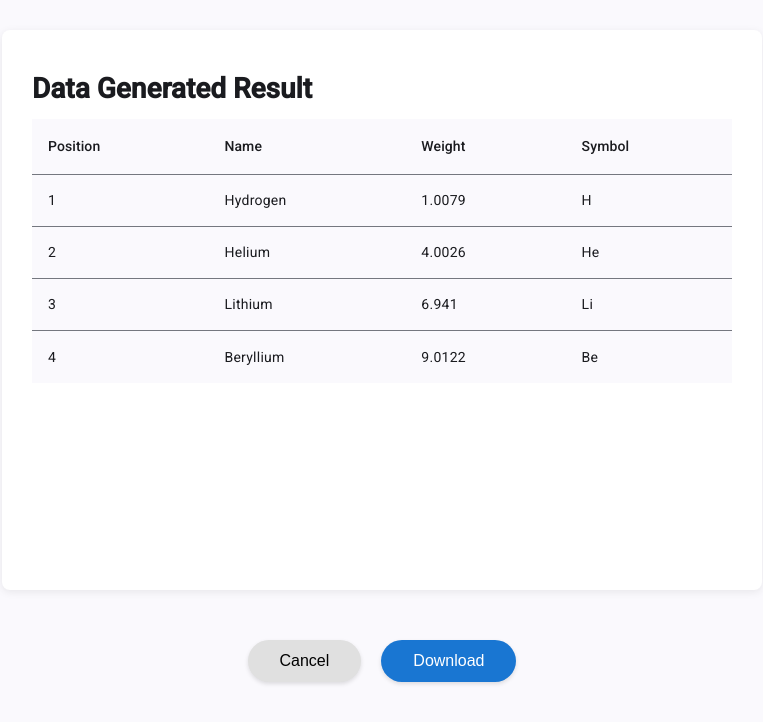
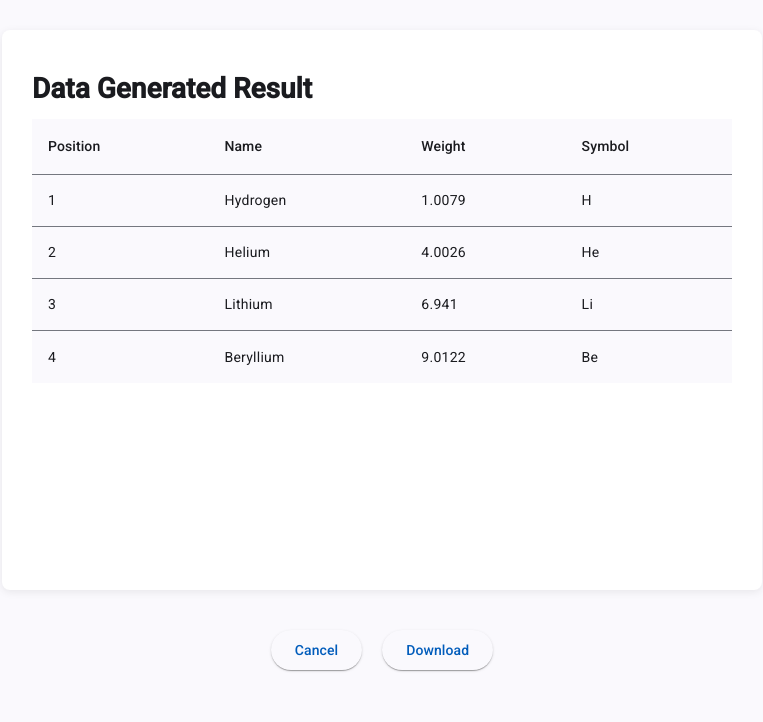
Before and after one commit to kkylasim/capstone-tm, an Angular app in the folder app/: page /end in a window 1280 px wide. Shown: the top 722 px of the page, without its empty margins (258-1021 px from the left). Built offline with nearby package versions, Linux system fonts and the light colour scheme.

Commit message:
chore: standardize button

```diff
--- a/app/src/app/end-page/end-page.html
+++ b/app/src/app/end-page/end-page.html
@@ -15,7 +15,11 @@
     </table>
   </div>
   <div class="button-container">
-        <button class="cancel-btn" (click)="onCancel()">Cancel</button>
-        <button class="download-btn" (click)="onDownload()">Download</button>
+    <button mat-raised-button color="primary" (click)="onCancel()" class="button">
+      Cancel
+    </button>
+    <button mat-raised-button color="primary" (click)="onDownload()" class="button">
+      Download
+    </button>
   </div>
 </div>
--- a/app/src/app/end-page/end-page.scss
+++ b/app/src/app/end-page/end-page.scss
@@ -11,7 +11,7 @@
   padding: 30px;
   background: #fff;
   border-radius: 8px;
-    box-shadow: 0 2px 8px rgba(0,0,0,0.08);
+  box-shadow: 0 2px 8px rgba(0, 0, 0, 0.08);
   min-height: 500px;
 }
 
@@ -27,25 +27,10 @@
   margin: 10px auto;
 }
 
-  .download-btn, .cancel-btn {
-    margin: 10px;
-    right: 24px;
-    bottom: 24px;
-    padding: 12px 32px;
-    background: #1976d2;
-    color: #fff;
-    border: none;
-    border-radius: 24px;
-    font-size: 1rem;
-    cursor: pointer;
-    box-shadow: 0 2px 4px rgba(0,0,0,0.12);
+.button {
+  margin-left: 10px;
+  margin-right: 10px;
 }
-
-  .cancel-btn {
-    background: #e0e0e0;
-    color: #000;
-  }
-
 
 table {
   width: 60%;
```
Lines whose indentation alone changed are shown as unchanged.
